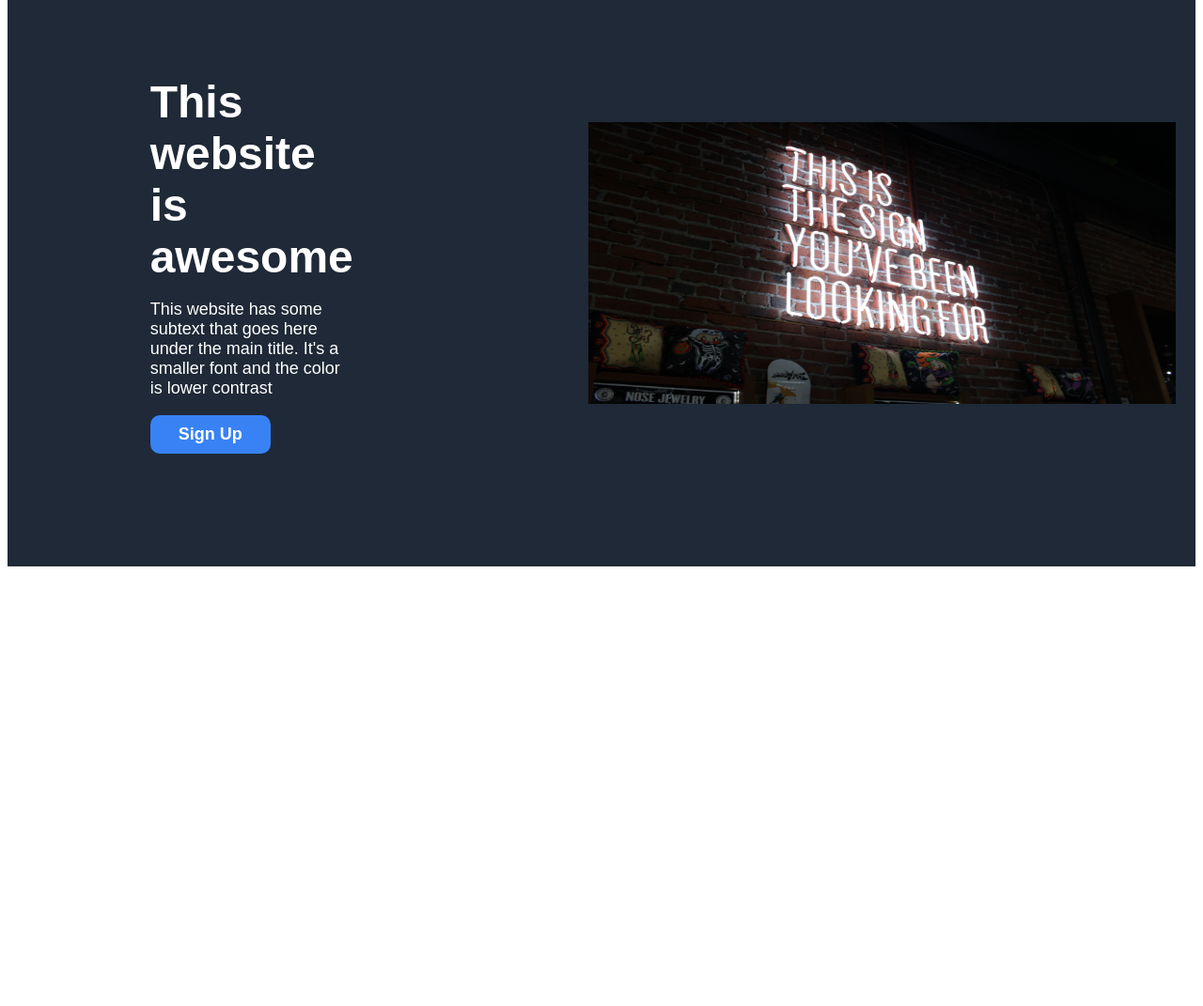
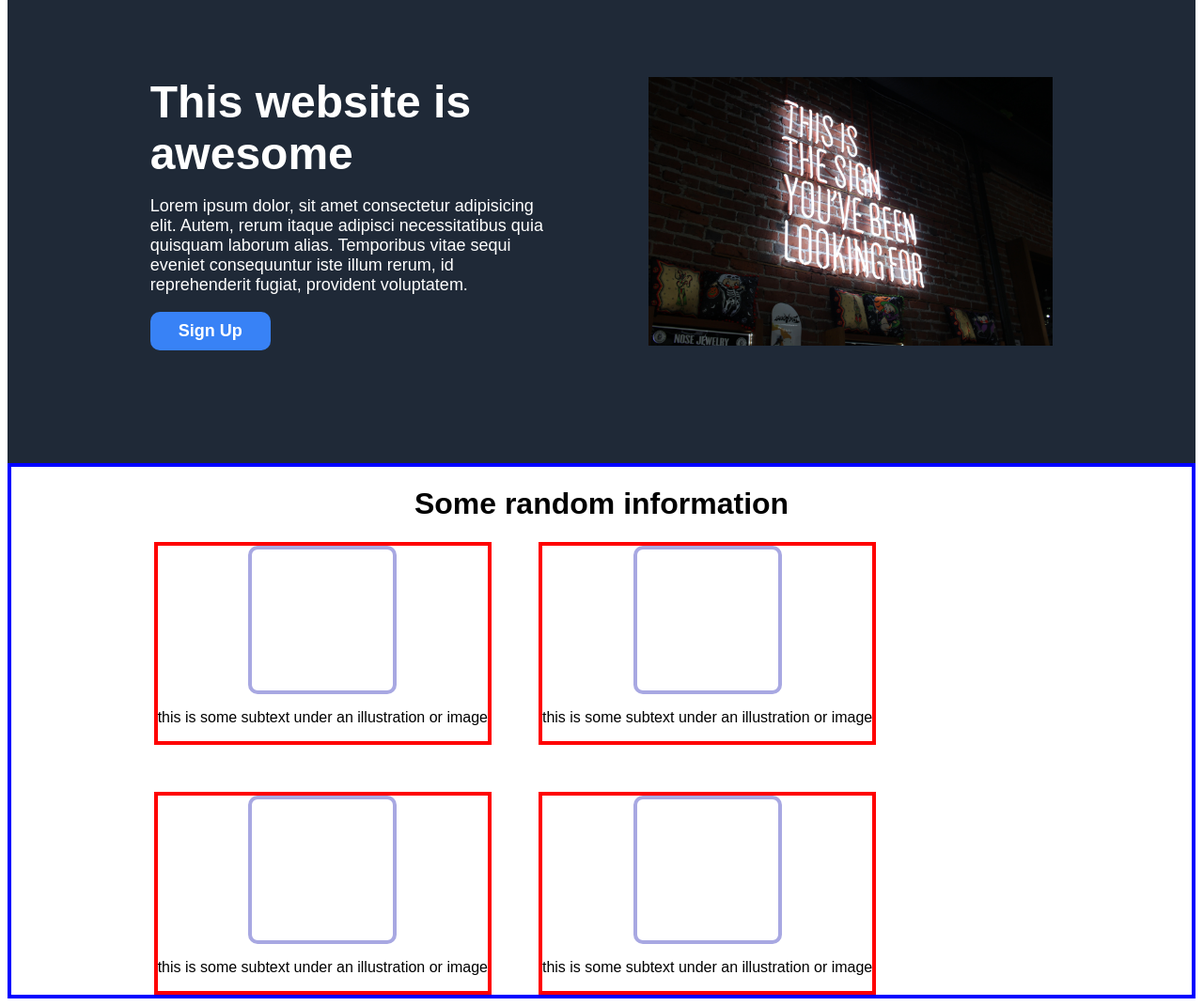
Before and after one commit to AngeloAXNGR/landing-page, a plain HTML site: page index.html in a window 1280 px wide. Shown: the part 120-1191 px from the top of the page at 94% size. Before the commit the page ends 800 px from the top, so only its background shows below. Drawn offline with Linux system fonts and the light colour scheme.

Commit message:
Update hero section image sizing and add initial code for the main section
Updated the image in the hero section to be able to resize itself based on screen size
and added the initial code for the content section.

```diff
--- a/index.html
+++ b/index.html
@@ -8,8 +8,8 @@
 
   <body>
     <div class="main">
-      <div class="header">
-        <div class="navigation">
+      <div class="top-section">
+        <div class="header">
           <h1 class="header-logo">Header Logo</h1>
           <div class="links">
             <ul>
@@ -22,7 +22,11 @@
         <div class="hero">
           <div class="sign-up-section">
             <h1 class="hero-main-text">This website is awesome</h1>
-            <p class="hero-description">This website has some subtext that goes here under the main title. It's a smaller font and the color is lower contrast</p>
+            <p class="hero-description">
+              Lorem ipsum dolor, sit amet consectetur adipisicing elit. Autem, rerum itaque adipisci
+              necessitatibus quia quisquam laborum alias. Temporibus vitae sequi eveniet consequuntur
+              iste illum rerum, id reprehenderit fugiat, provident voluptatem.
+            </p>
             <button class="signup-button">Sign Up</button>
           </div>
           <div class="hero-image">
@@ -32,6 +36,31 @@
 
         </div>
       </div>
+
+      <div class="content">
+        <h1>Some random information</h1>
+        <div class="items">
+          <div class="sub-item">
+            <div class="item-img"></div>
+            <p>this is some subtext under an illustration or image</p>
+          </div>
+
+          <div class="sub-item">
+            <div class="item-img"></div>
+            <p>this is some subtext under an illustration or image</p>
+          </div>
+
+          <div class="sub-item">
+            <div class="item-img"></div>
+            <p>this is some subtext under an illustration or image</p>
+          </div>
+
+          <div class="sub-item">
+            <div class="item-img"></div>
+            <p>this is some subtext under an illustration or image</p>
+          </div>
+        </div>
+      </div>
     </div>
 
   </body>
--- a/styles/styles.css
+++ b/styles/styles.css
@@ -1,10 +1,10 @@
 body{
   display:flex;
   flex-direction:column;
-  font-family: Arial, Helvetica, sans-serif
+  font-family: Arial, Helvetica, sans-serif;
 }
 
-.header{
+.top-section{
   background-color: #1F2937;
   color: white;
   display:flex;
@@ -12,7 +12,7 @@ body{
   padding:20px 12% 0 12%;
 }
 
-.navigation{
+.header{
   display:flex;
   flex-direction: row;
   align-items:center;
@@ -42,14 +42,16 @@ a{
   flex-direction: row;
   align-items:center;
   padding: 120px 0;
-  gap: 250px;
+  gap: 100px;
 }
 
-
+.hero-image{
+  flex: 0 1 50%;
+}
 
 .hero-image img{
-  width: 625px;
-  height: 300px;
+  width: 100%;
+  height: auto;
 }
 
 .hero-main-text{
@@ -62,9 +64,13 @@ a{
   font-size: 18px;
 }
 
-/* .sign-up-section{
-
-} */
+.sign-up-section{
+  flex: 1 1 50%;
+  display:flex;
+  flex-direction: column;
+  align-items: flex-start;
+  justify-content: space-between;
+}
 
 .signup-button{
   margin-top: auto;
@@ -76,3 +82,37 @@ a{
   border-radius: 10px;
   padding: 10px 30px;
 }
+
+.content{
+  border:solid 4px blue;
+  padding:0 12% 0 12%;
+}
+
+.content h1{
+  /* border:solid 4px black; */
+  text-align:center;
+
+}
+
+.items{
+  display:flex;
+  flex-direction:row;
+  justify-content: flex-start;
+  gap: 50px;
+  flex-wrap: wrap;
+}
+
+.item-img{
+  border:solid 4px rgb(168, 168, 226);
+  border-radius: 10px;
+  width:150px;
+  height: 150px
+}
+
+.sub-item{
+  border:solid 4px red;
+  flex: 0 1 auto;
+  display:flex;
+  flex-direction:column;
+  align-items:center;
+}
```
